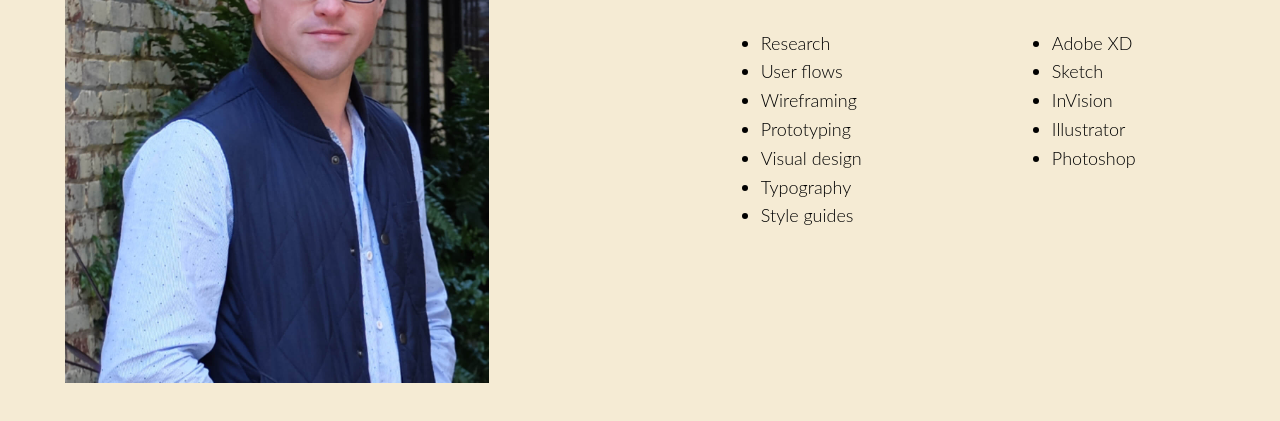
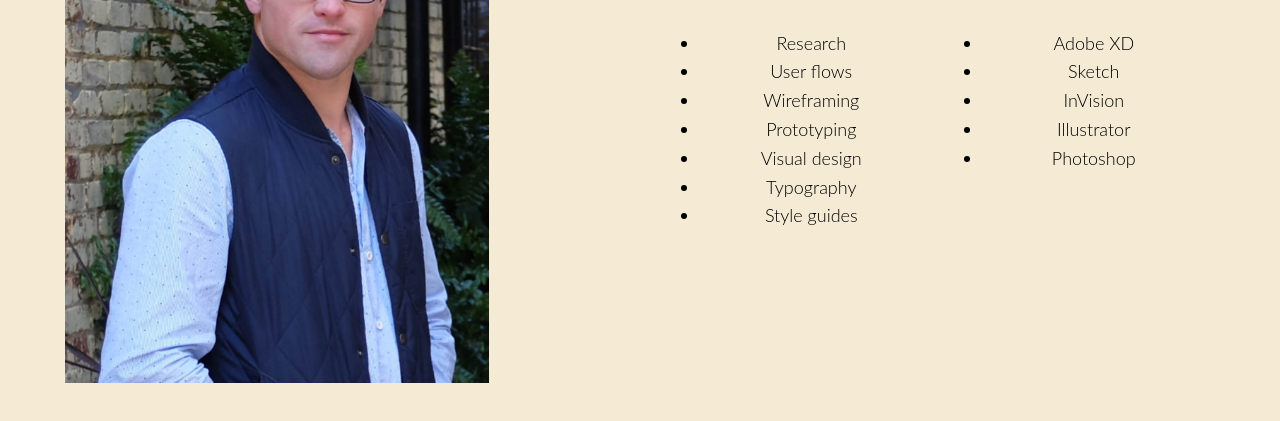
Before and after one commit to rbtclemsonla/portfolio-website, a plain HTML site: page about.html in a window 1280 px wide. Shown: the part 379-800 px from the top of the page. Drawn offline with nearby package versions, Linux system fonts and the light colour scheme.

Commit message:
revisions recommended by mentor

```diff
--- a/css/style.css
+++ b/css/style.css
@@ -235,8 +235,8 @@ header {
 
 ul {
   display: table;
-  margin: 0 auto;
-  text-align: left;
+  width: 100%;
+  text-align: center;
 }
 
 nav > ul {
```
Also changed, not shown: vela.html (+2 -2 lines), img/vela/vela@1x.jpg (deleted), img/vela/vela@1x.png (added), img/vela/vela@2x.jpg (deleted), img/vela/vela@2x.png (added).
